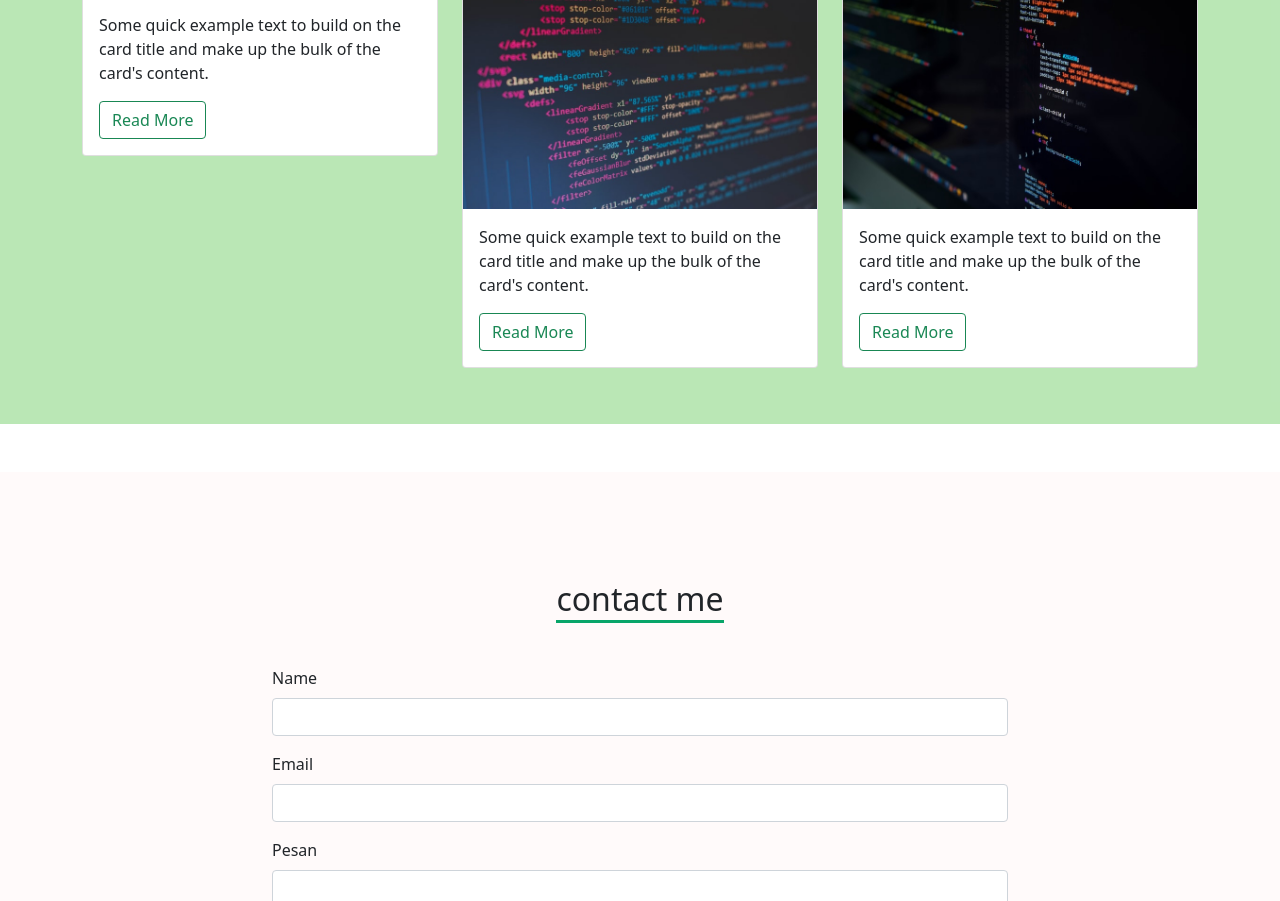
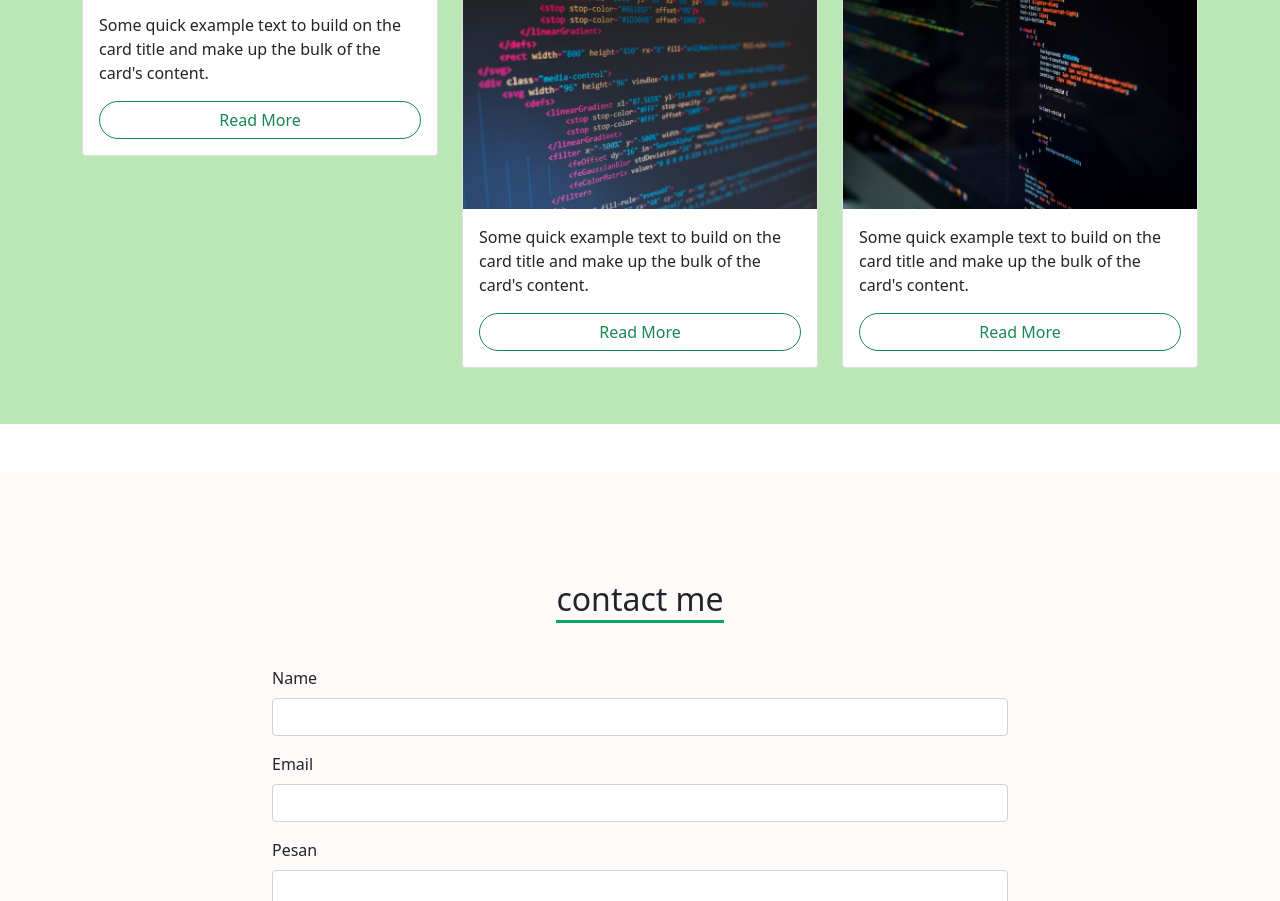
Before and after one commit to vincentchance/vincentchance.github.io, a plain HTML site: page index.html in a window 1280 px wide. Shown: the part 1377-2278 px from the top of the page. Drawn offline with nearby package versions, Linux system fonts and the light colour scheme.

Commit message:
Update customized button
redesign website

```diff
--- a/index.html
+++ b/index.html
@@ -79,7 +79,7 @@
               <img src="img/photo-coding2.jpg" class="card-img-top" alt="project1" />
               <div class="card-body">
                 <p class="card-text">Some quick example text to build on the card title and make up the bulk of the card's content.</p>
-                <a type="button" href="#" class="btn btn-outline-success">Read More</a>
+                <a type="button" href="#" id="btn" class="btn btn-outline-success rounded-pill">Read More</a>
               </div>
             </div>
           </div>
@@ -88,7 +88,7 @@
               <img src="img/photo-coding3.jpg" class="card-img-top" alt="project1" />
               <div class="card-body">
                 <p class="card-text">Some quick example text to build on the card title and make up the bulk of the card's content.</p>
-                <a type="button" href="#" class="btn btn-outline-success">Read More</a>
+                <a type="button" href="#" id="btn" class="btn btn-outline-success rounded-pill">Read More</a>
               </div>
             </div>
           </div>
@@ -97,7 +97,7 @@
               <img src="img/photo-coding1.jpg" class="card-img-top" alt="project1" />
               <div class="card-body">
                 <p class="card-text">Some quick example text to build on the card title and make up the bulk of the card's content.</p>
-                <a type="button" href="#" class="btn btn-outline-success">Read More</a>
+                <a type="button" href="#" id="btn" class="btn btn-outline-success rounded-pill">Read More</a>
               </div>
             </div>
           </div>
```
